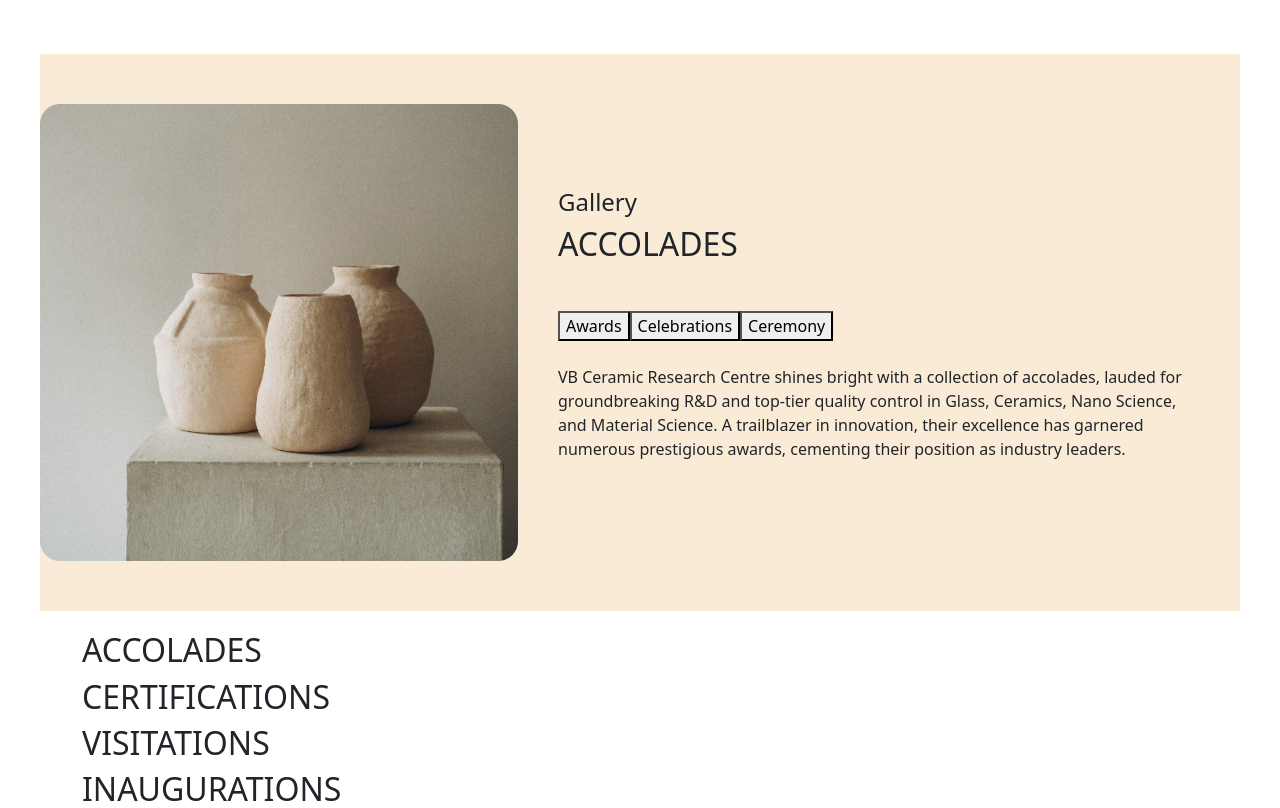
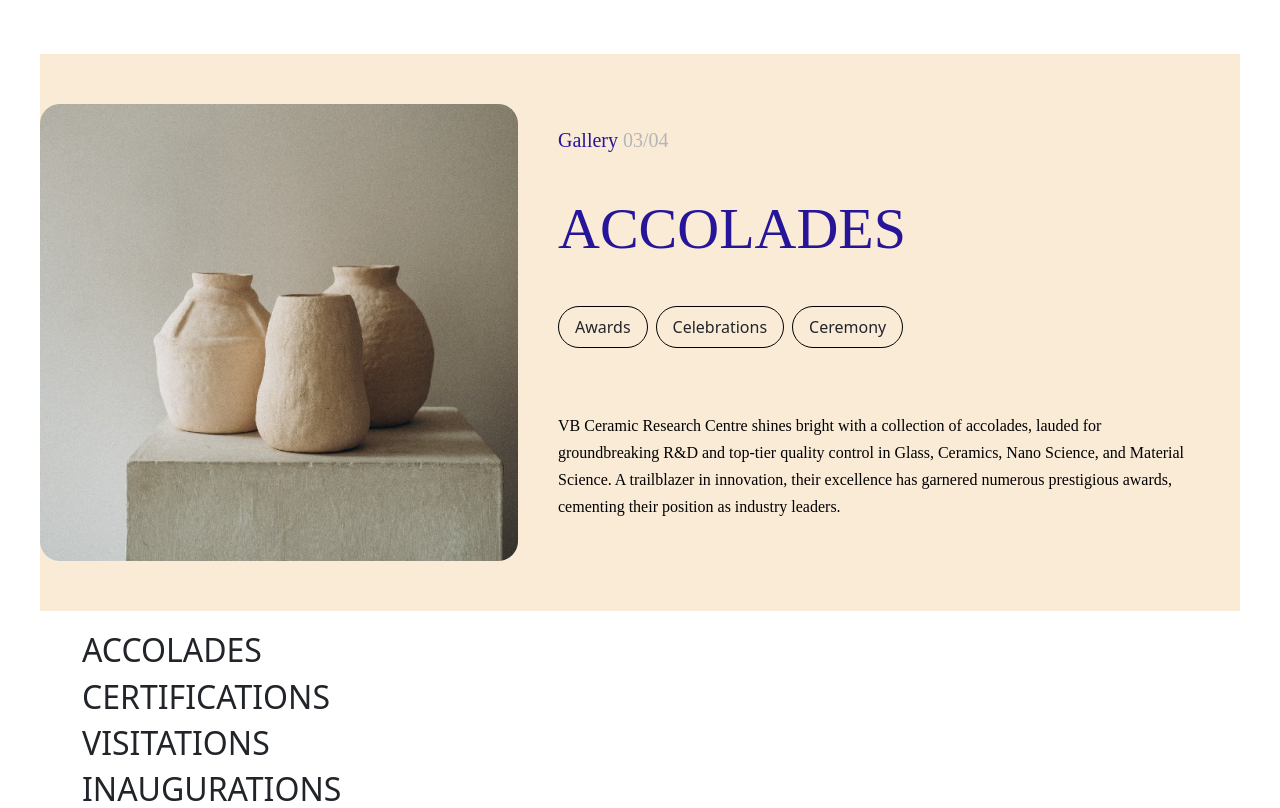
Before and after one commit to Daniel-Charles-J/VB-CERAMICS, an Angular app in the folder client/: page /gallery in a window 1280 px wide. Shown: the part 780-1588 px from the top of the page. Built offline with nearby package versions, Linux system fonts and the light colour scheme.

Commit message:
cards-design

```diff
--- a/client/src/app/gallery/gallery.component.css
+++ b/client/src/app/gallery/gallery.component.css
@@ -136,15 +136,16 @@
     align-items: center;
     justify-content: center;
     width: 100%;
+    height: auto;
     background-color: antiquewhite;
   }
   .container-left{
     display: flex;
-    width: 100%;
-    height: auto;
+    width:100%;
     padding: 50px 0px;
+    /* height: auto;
     justify-content: center;
-    align-items: center;
+    align-items: center; */
   }
   .container-right{
     display: flex;
@@ -157,3 +158,71 @@
     flex: 1 0 0;
     /* background-color: beige; */
   }
+
+
+  /* Containers right side text content */
+
+.cont-heading{
+  display: flex;
+  flex-direction: column;
+  align-items: flex-start;
+  gap: 40px;
+  align-self: stretch;
+}
+.cont-heading h3{
+  align-self: stretch;
+  color: #261499;
+  font-family: Unbounded;
+  font-size: 20px;
+  font-style: normal;
+  font-weight: 300;
+  line-height: normal;
+}
+.cont-heading h3 span{
+  color: #B5B5B5;
+  font-family: Unbounded;
+  font-size: 20px;
+  font-style: normal;
+  font-weight: 300;
+  line-height: normal;
+}
+.cont-heading h1{
+  align-self: stretch;color: #261499;
+  font-family: Unbounded;
+  font-size: 58px;
+  font-style: normal;
+  font-weight: 400;
+  line-height: 100%; /* 58px */
+}
+.btn-content{
+  display: flex;
+  flex-direction: column;
+  align-items: flex-start;
+  gap: 20px;
+  align-self: stretch;
+}
+.btns-container{
+  display: flex;
+  align-items: flex-start;
+  align-content: flex-start;
+  gap: 8px;
+  align-self: stretch;
+  flex-wrap: wrap;
+}
+.btn{
+  display: flex;
+  padding: 8px 16px;
+  justify-content: center;
+  align-items: center;
+  gap: 8px;
+  border-radius: 32px;
+  border: 1px solid #000;
+}
+.content{
+  color: #000;
+  font-family: Schibsted Grotesk;
+  font-size: 16px;
+  font-style: normal;
+  font-weight: 400;
+  line-height: 170%; /* 27.2px */
+}
--- a/client/src/app/gallery/gallery.component.html
+++ b/client/src/app/gallery/gallery.component.html
@@ -46,18 +46,18 @@
       <div class="container-1">
         <div><img class="container-left" src="../../assets/Carousel.png"></div>
         <div class="container-right">
-            <div>
-                <h4>Gallery</h4>
-                <h2>ACCOLADES</h2>
+            <div class="cont-heading">
+                <h3>Gallery <span>03/04</span></h3>
+                <h1>ACCOLADES</h1>
             </div>
-            <div>
-                <div>
-                    <button>Awards</button>
-                    <button>Celebrations</button>
-                    <button>Ceremony</button>
+            <div class="btn-content">
+                <div class="btns-container">
+                    <button class="btn">Awards</button>
+                    <button class="btn">Celebrations</button>
+                    <button class="btn">Ceremony</button>
                 </div>
                 <br/>
-                <div>
+                <div class="content">
                     <p>VB Ceramic Research Centre shines bright with a collection of accolades, lauded for groundbreaking R&D and top-tier quality control in Glass, Ceramics, Nano Science, and Material Science. A trailblazer in innovation, their excellence has garnered numerous prestigious awards, cementing their position as industry leaders.</p>
                 </div>
             </div>
```
